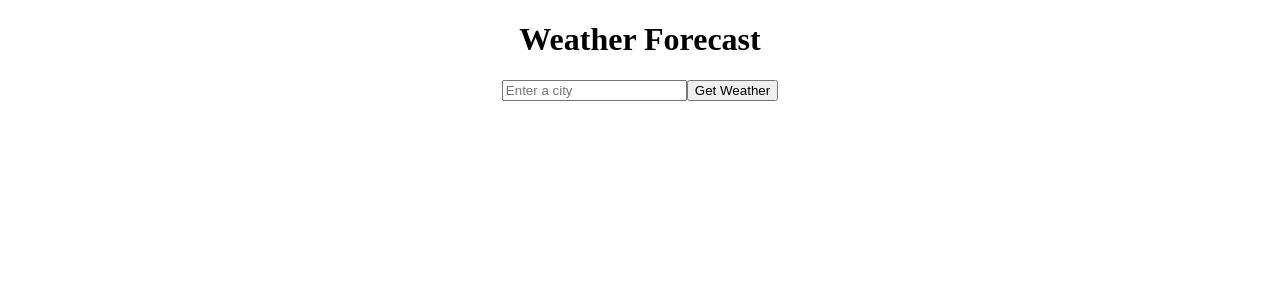
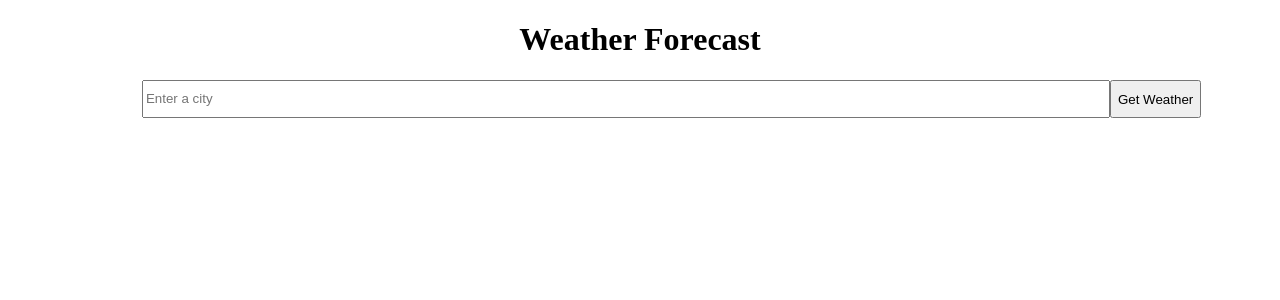
Before and after one commit to BerinMadzak/react-weather, a React (Create React App) app: page / in a window 1280 px wide. Shown: the top 300 px of the page. Built offline with nearby package versions, Linux system fonts and the light colour scheme.

Commit message:
Changed component organization and added some css

```diff
--- a/src/App.css
+++ b/src/App.css
@@ -2,37 +2,39 @@
   text-align: center;
 }
 
-.App-logo {
-  height: 40vmin;
-  pointer-events: none;
+.cities-display
+{
+  display: grid;
+  border: 1px solid black;
+  width: 60rem;
+  margin: auto;
 }
 
-@media (prefers-reduced-motion: no-preference) {
-  .App-logo {
-    animation: App-logo-spin infinite 20s linear;
-  }
+.city-button
+{
+  height: 3rem;
 }
 
-.App-header {
-  background-color: #282c34;
-  min-height: 100vh;
+.city-input
+{
+  height: 2rem;
+  min-width: 60rem;
+}
+
+.weather-button
+{
+  height: 2.4rem;
+}
+
+.search-form
+{
   display: flex;
   flex-direction: column;
-  align-items: center;
-  justify-content: center;
-  font-size: calc(10px + 2vmin);
-  color: white;
 }
 
-.App-link {
-  color: #61dafb;
+form
+{
+  display: flex;
+  place-content: center;
+  margin-left: 5%;
 }
-
-@keyframes App-logo-spin {
-  from {
-    transform: rotate(0deg);
-  }
-  to {
-    transform: rotate(360deg);
-  }
-}
--- a/src/App.js
+++ b/src/App.js
@@ -1,10 +1,11 @@
-import { useState } from 'react';
+import { useState, createContext} from 'react';
 import './App.css';
 import Axios from "axios";
 import { options } from './API/cities';
-import WeatherForm from './modules/WeatherForm';
-import WeatherDisplay from './modules/WeatherDisplay';
-import CitiesDisplay from './modules/CitiesDisplay';
+import WeatherForm from './components/WeatherForm';
+import WeatherDisplay from './components/WeatherDisplay';
+
+export const AppContext = createContext();
 
 function App() {
   const API_KEY = "aaf74755564092f3b32a667ec14a4493";
@@ -46,10 +47,11 @@ function App() {
 
   return (
     <div className="App">
-     <h1>Weather Forecast</h1>
-     <WeatherForm changeCity={changeCity} updateWeather={updateWeather} city={city}/>
-     {cityList && <CitiesDisplay data={cityList.data} selectCity={selectCity}/>}
-     {data && <WeatherDisplay data={data}/>}
+      <AppContext.Provider value={{cityList, selectCity}}>
+      <h1>Weather Forecast</h1>
+      <WeatherForm changeCity={changeCity} updateWeather={updateWeather} city={city}/>
+      {data && <WeatherDisplay data={data}/>}
+      </AppContext.Provider>
     </div>
   );
 }
--- /dev/null
+++ b/src/components/CitiesDisplay.js
@@ -0,0 +1,15 @@
+import React from 'react'
+import { AppContext } from '../App'
+import { useContext } from 'react'
+
+export default function CitiesDisplay() {
+    const {cityList, selectCity} = useContext(AppContext);
+
+    return (
+        <div class="cities-display">
+            {cityList.data.map((city)=>{
+                return <button class="city-button" onClick={() => selectCity(city.city)}>{city.city}, {city.countryCode}</button>
+            })}
+        </div>
+    )
+}
--- /dev/null
+++ b/src/components/WeatherForm.js
@@ -0,0 +1,20 @@
+import React from 'react'
+import CitiesDisplay from './CitiesDisplay';
+import { useContext } from 'react';
+import { AppContext } from '../App';
+
+export default function WeatherForm(props) {
+    const {cityList} = useContext(AppContext);
+
+    return (
+        <div>
+        <form onSubmit={props.updateWeather}>
+            <div className="search-form">
+                <input class="city-input" type="text" placeholder="Enter a city" onChange={props.changeCity} value={props.city}/>
+                {cityList && <CitiesDisplay />}
+            </div>
+            <button class="weather-button" type="submit">Get Weather</button>
+        </form>
+        </div>
+    )
+}
--- a/src/modules/CitiesDisplay.js
+++ /dev/null
@@ -1,11 +0,0 @@
-import React from 'react'
-
-export default function CitiesDisplay(props) {
-    return (
-        <div>
-            {props.data.map((city)=>{
-                return <button onClick={() => props.selectCity(city.city)}>{city.city}, {city.countryCode}</button>
-            })}
-        </div>
-    )
-}
--- a/src/modules/WeatherForm.js
+++ /dev/null
@@ -1,12 +0,0 @@
-import React from 'react'
-
-export default function WeatherForm(props) {
-    return (
-        <div>
-        <form onSubmit={props.updateWeather}>
-            <input type="text" placeholder="Enter a city" onChange={props.changeCity} value={props.city}/>
-            <button type="submit">Get Weather</button>
-        </form>
-        </div>
-    )
-}
```
Also changed, not shown: src/components/WeatherDisplay.js (renamed from src/modules/WeatherDisplay.js).
